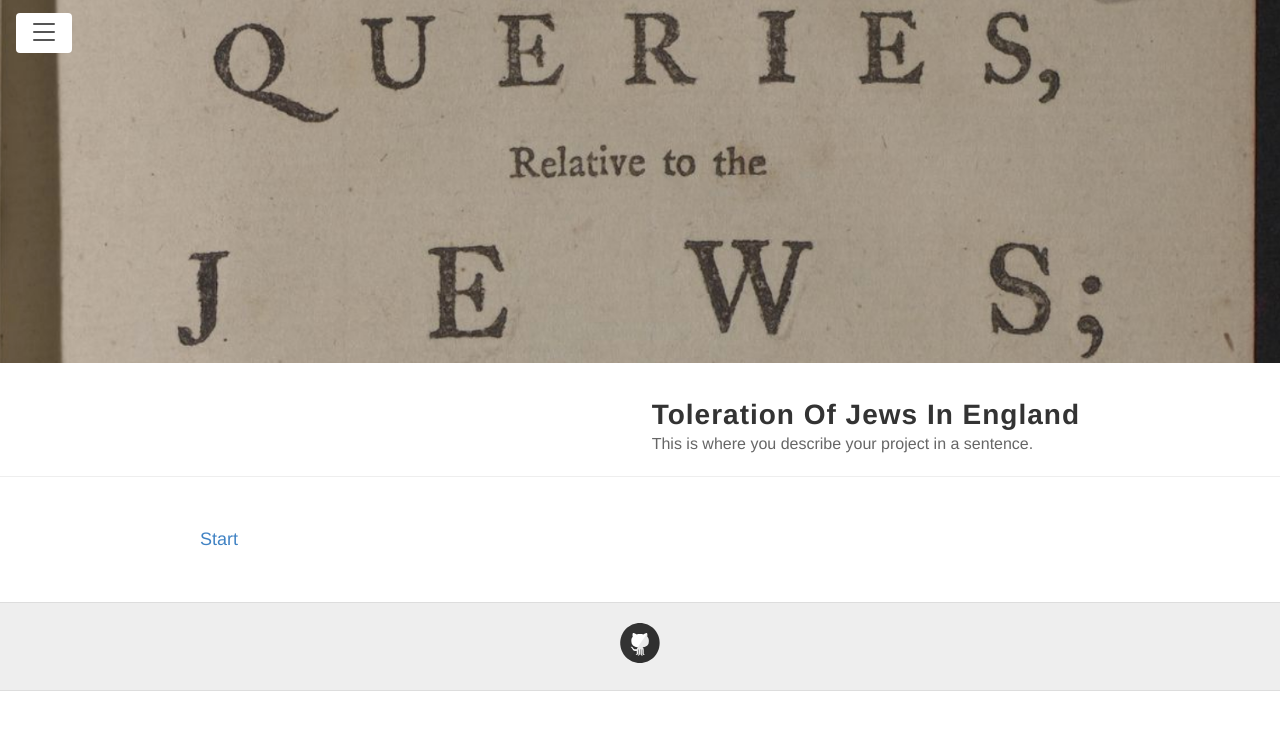
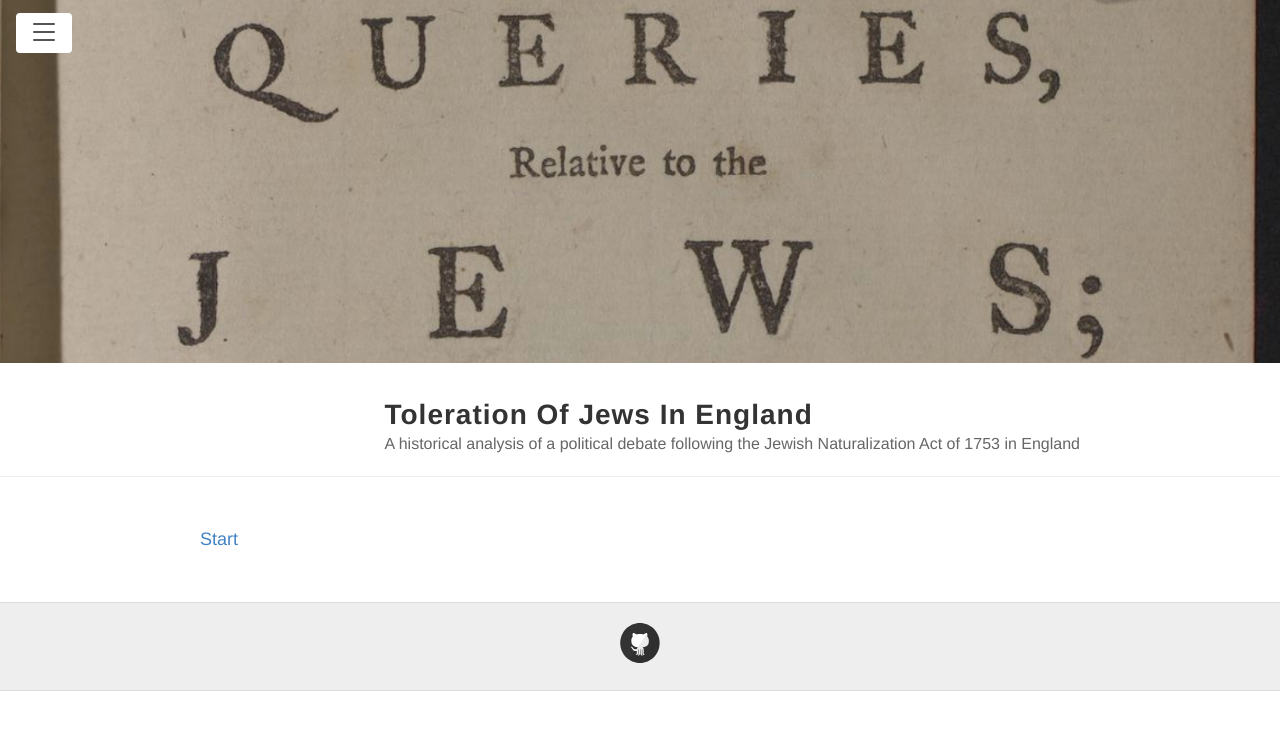
Before and after one commit to HUM-331-Princeton/themes-in-japanese-games, a Jekyll site: the page built from index.md, in a window 1280 px wide. Shown: the top 730 px of the page. Built offline with Jekyll 4.4.1, drawn with Linux system fonts in a browser that asks for light colours.

Commit message:
Site description

```diff
--- a/_config.yml
+++ b/_config.yml
@@ -6,7 +6,7 @@
 name: Toleration Of Jews In England
 
 # Short bio or description (displayed in the header)
-description: This is where you describe your project in a sentence.
+description: A historical analysis of a political debate following the Jewish Naturalization Act of 1753 in England
 
 # URL of an image you'd like to appear in your header.
 # It should be long and rectangular to feature as a banner image.
```
